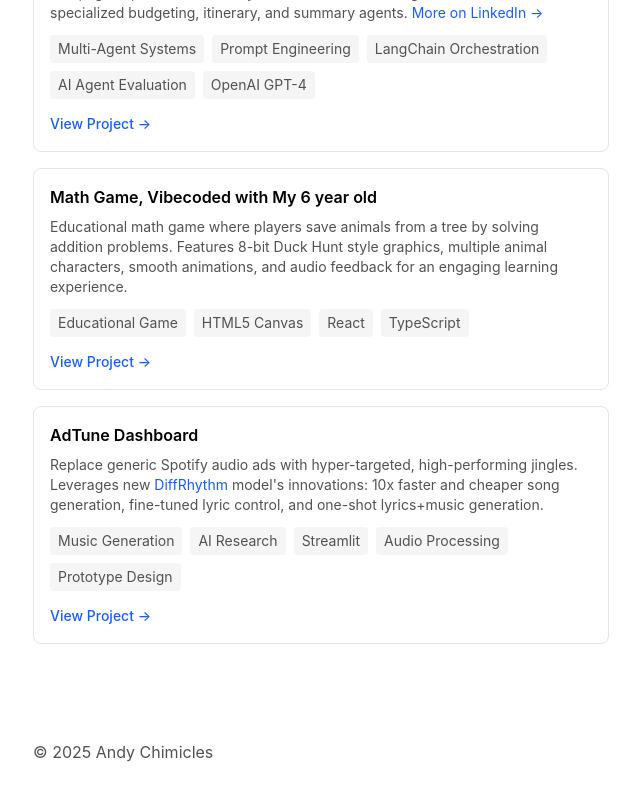
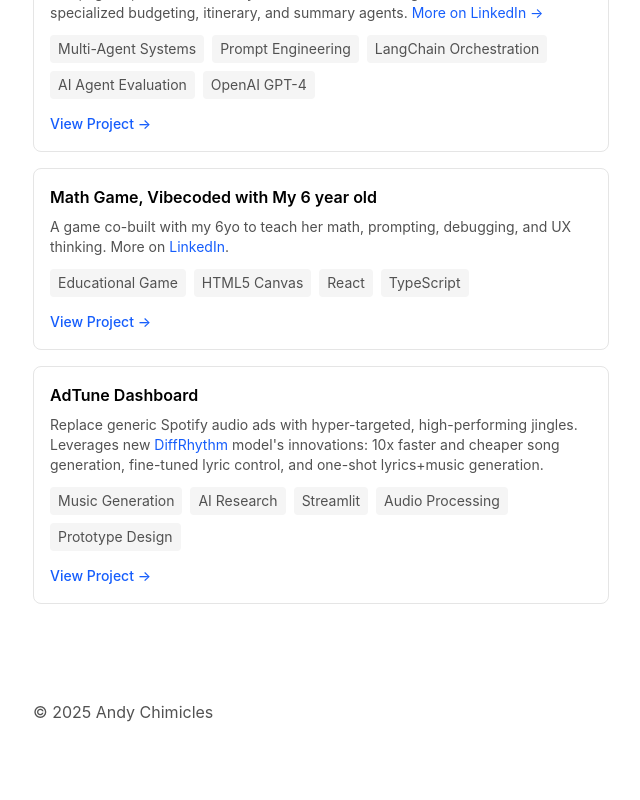
Before and after one commit to andychimss/andychimicles-portfolio, a Next.js app: page / in a window 1280 px wide. Shown: the part 708-1508 px from the top of the page, without its empty margins (319-959 px from the left). Built offline with nearby package versions, Linux system fonts and the light colour scheme.

Commit message:
Update math game description with LinkedIn post link about kindervibecoding

```diff
--- a/app/page.tsx
+++ b/app/page.tsx
@@ -89,7 +89,7 @@ export default function Page() {
           <div className="border border-neutral-200 dark:border-neutral-700 rounded-lg p-4">
             <h3 className="font-semibold mb-2">Math Game, Vibecoded with My 6 year old</h3>
             <p className="text-neutral-600 dark:text-neutral-400 text-sm mb-3">
-              Educational math game where players save animals from a tree by solving addition problems. Features 8-bit Duck Hunt style graphics, multiple animal characters, smooth animations, and audio feedback for an engaging learning experience.
+              A game co-built with my 6yo to teach her math, prompting, debugging, and UX thinking. More on <a href="https://www.linkedin.com/posts/andychimicles_kindervibecoding-my-6yo-just-spent-an-activity-7359028159289217025-etSl?utm_source=share&utm_medium=member_desktop&rcm=ACoAAABpWOYBJ3YqdqzqCmG5iMbvagoLxb7MEUI" className="text-blue-600 dark:text-blue-400 hover:underline" target="_blank" rel="noopener noreferrer">LinkedIn</a>.
             </p>
             <div className="flex flex-wrap gap-2 text-sm">
               <span className="px-2 py-1 bg-neutral-100 dark:bg-neutral-800 rounded text-neutral-600 dark:text-neutral-400">
```
